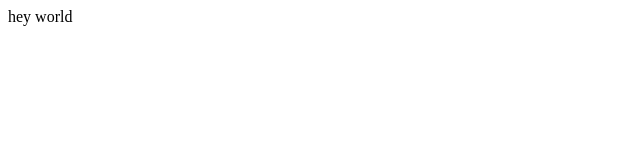
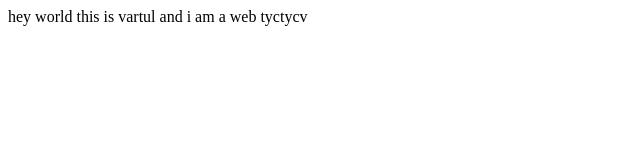
Before and after one commit to codewith-raj/VARTUL, a plain HTML site: page index.html in a window 1280 px wide. Shown: the whole page, without its empty margins (0-640 px from the left). Drawn offline with Linux system fonts and the light colour scheme.

Commit message:
Update index.html to enhance greeting message

```diff
--- a/index.html
+++ b/index.html
@@ -6,6 +6,6 @@
     <title>vartul</title>
 </head>
 <body>
-    hey world
+    hey world this is vartul and i am a web tyctycv
 </body>
 </html>
```
